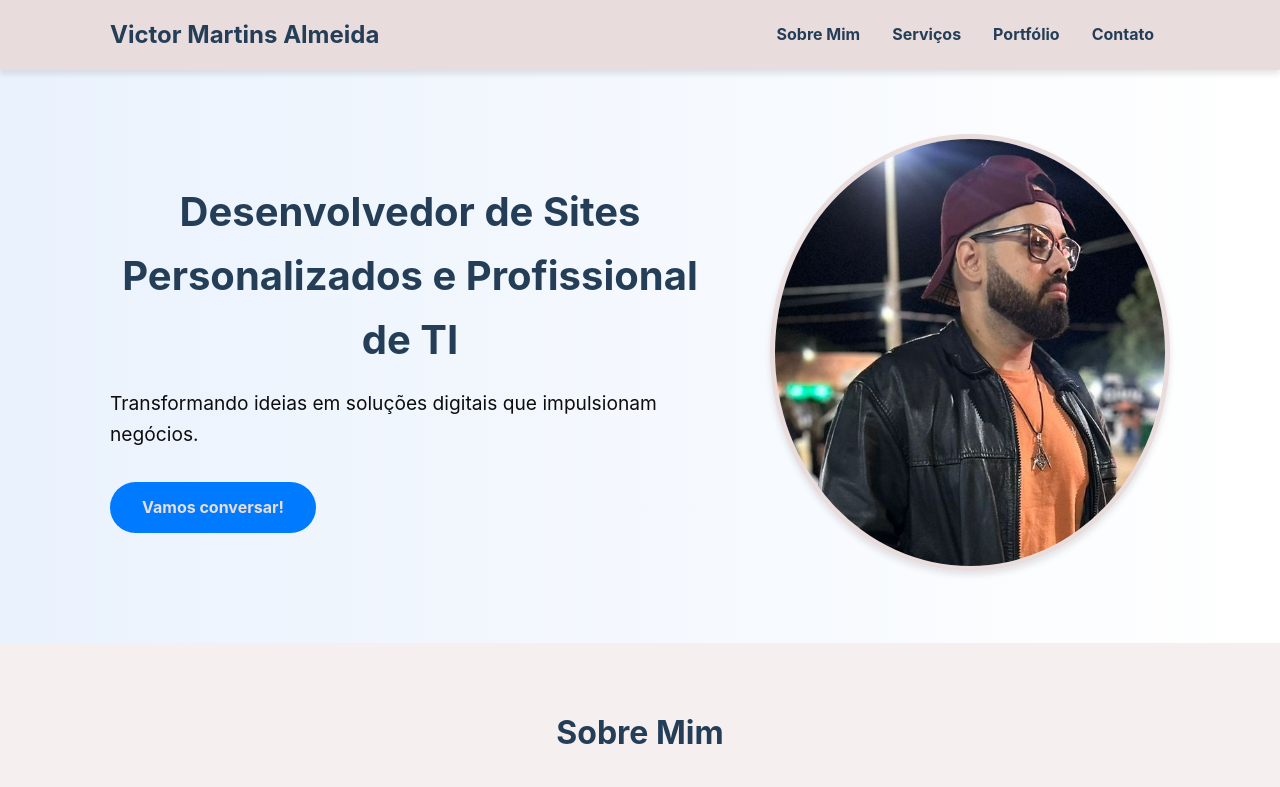
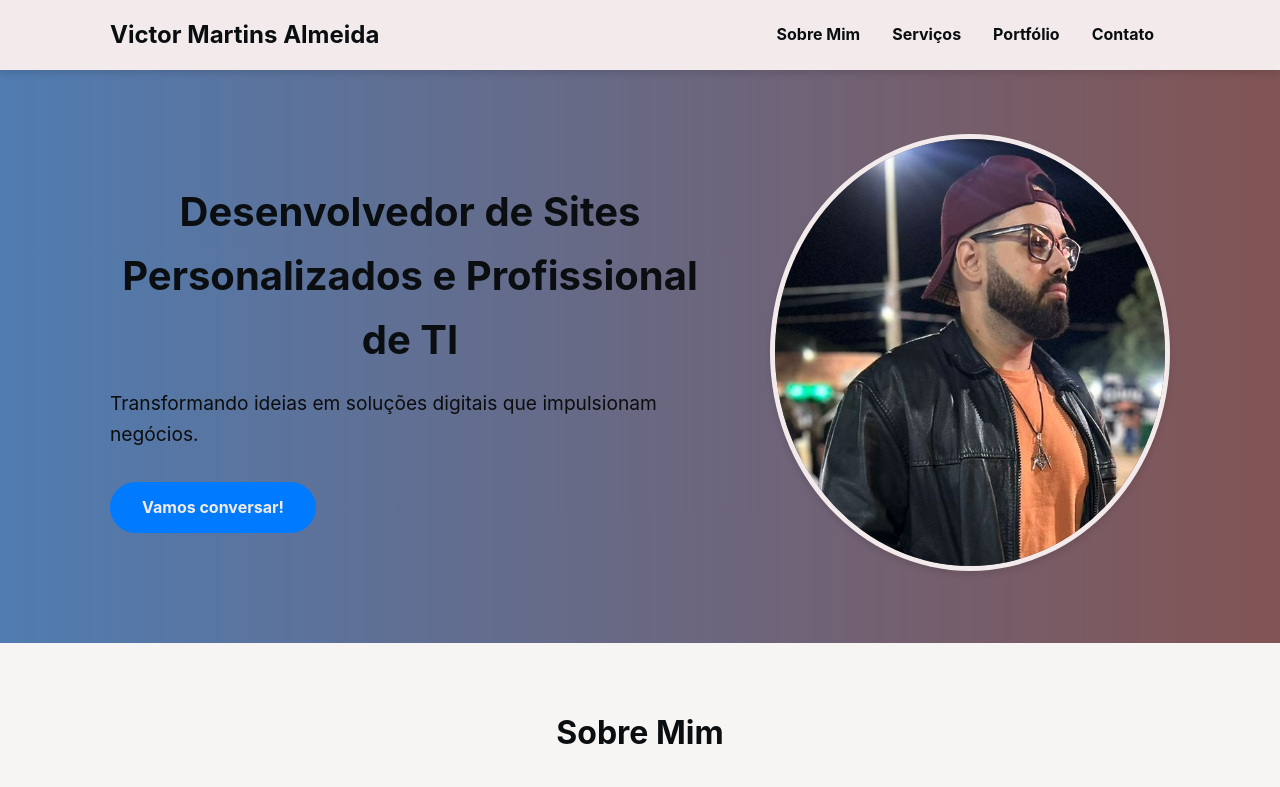
Before and after one commit to vma5/Victor-Martins-Site, a website: page index.html in a window 1280 px wide. Shown: the top 787 px of the page. Drawn offline with Linux system fonts and the light colour scheme.

Commit message:
Atualizando

```diff
--- a/style.css
+++ b/style.css
@@ -1,9 +1,9 @@
 :root {
     --primary-color: #007BFF;
-    --secondary-color: #253e57;
+    --secondary-color: #0b0e11;
     --text-color: #0d0d0d;
-    --light-bg: #f6efef;
-    --white-color: #e9dcdc;
+    --light-bg: #f7f4f4;
+    --white-color: #f3ebeb;
     --shadow: 0 4px 6px rgba(0, 0, 0, 0.1);
 }
 
@@ -65,7 +65,7 @@ header nav a:hover {
 
 /* Hero Section */
 #hero {
-    background: linear-gradient(to right, #eaf2fd, #fff);
+    background: linear-gradient(to right, #507cb1, #825454);
     padding: 4rem 0;
 }
 
```
